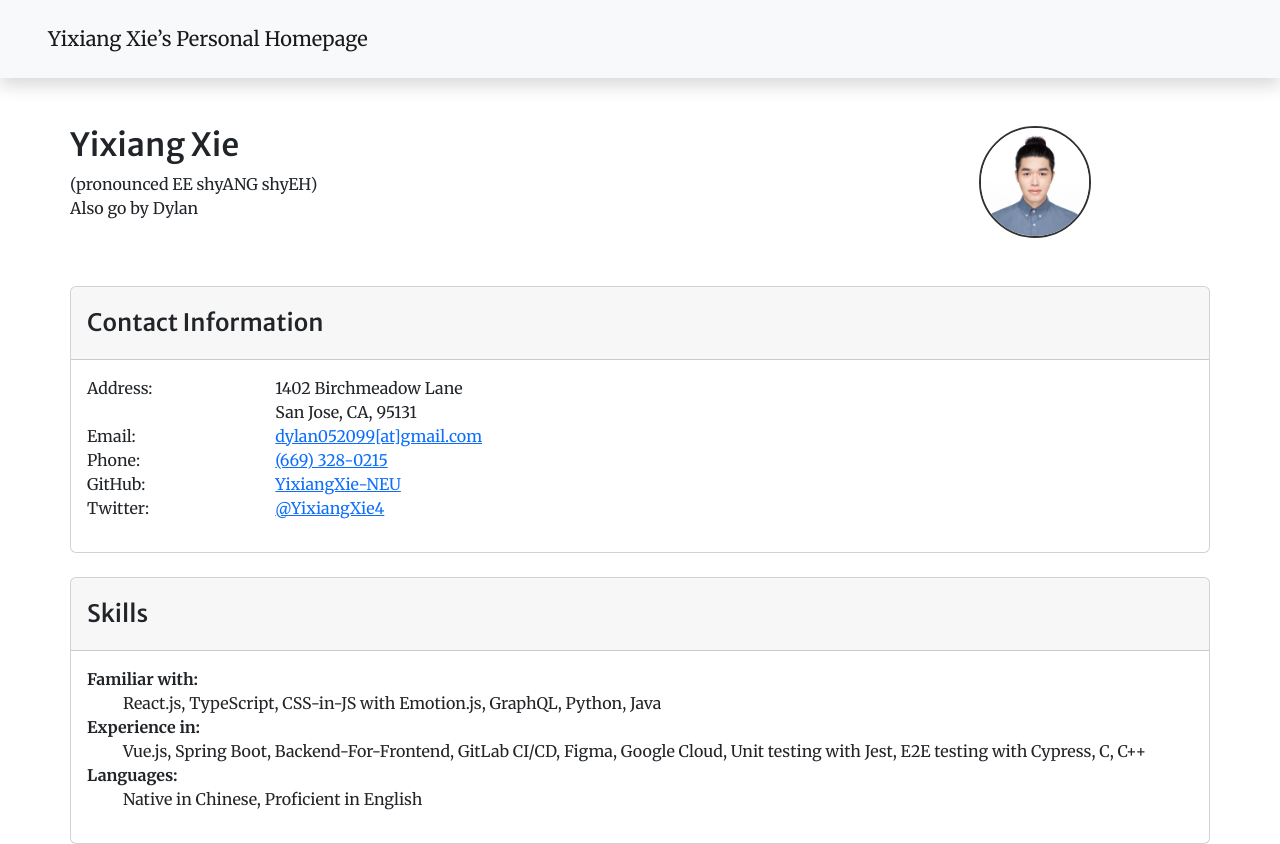
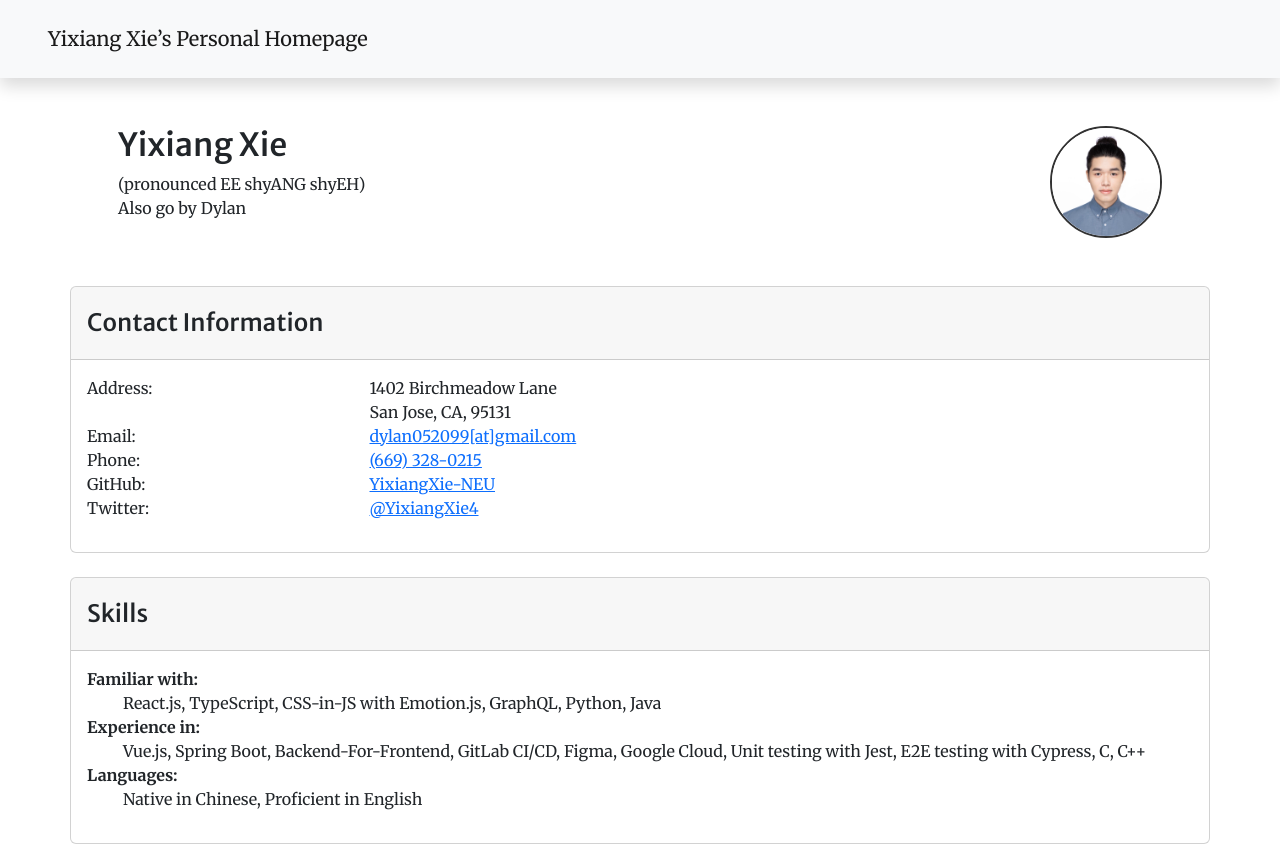
Before and after one commit to YixiangXie-NEU/yixiangxie-neu.github.io, a plain HTML site: page index.html in a window 1280 px wide. Shown: the top 844 px of the page. Drawn offline with nearby package versions, Linux system fonts and the light colour scheme.

Commit message:
fix: justify profile pic and adjust contact info

```diff
--- a/index.html
+++ b/index.html
@@ -36,12 +36,12 @@
     </header>
 
     <section class="container">
-      <div class="row my-5">
-        <div class="col">
+      <div class="d-flex justify-content-between px-5 my-5">
+        <div>
           <h1>Yixiang Xie</h1>
           <p>(pronounced EE shyANG shyEH)<br />Also go by Dylan</p>
         </div>
-        <div class="col-3 ps-5">
+        <div>
           <img
             id="profile-picture"
             src="./images/profilePic.jpg"
@@ -59,29 +59,29 @@
         <address>
           <ul>
             <li class="row">
-              <span class="col-2">Address:</span>
+              <span class="col-3">Address:</span>
               <span class="col"
                 >1402 Birchmeadow Lane<br />San Jose, CA, 95131</span
               >
             </li>
             <li class="row">
-              <span class="col-2">Email:</span>
+              <span class="col-3">Email:</span>
               <a class="col" href="mailto:dylan052099[at]gmail.com"
                 >dylan052099[at]gmail.com</a
               >
             </li>
             <li class="row">
-              <span class="col-2">Phone:</span
+              <span class="col-3">Phone:</span
               ><a class="col" href="tel:+16693280215">(669) 328-0215</a>
             </li>
             <li class="row">
-              <span class="col-2">GitHub:</span
+              <span class="col-3">GitHub:</span
               ><a class="col" href="https://github.com/YixiangXie-NEU"
                 >YixiangXie-NEU</a
               >
             </li>
             <li class="row">
-              <span class="col-2">Twitter:</span
+              <span class="col-3">Twitter:</span
               ><a class="col" href="https://twitter.com/YixiangXie4"
                 >@YixiangXie4</a
               >
```
